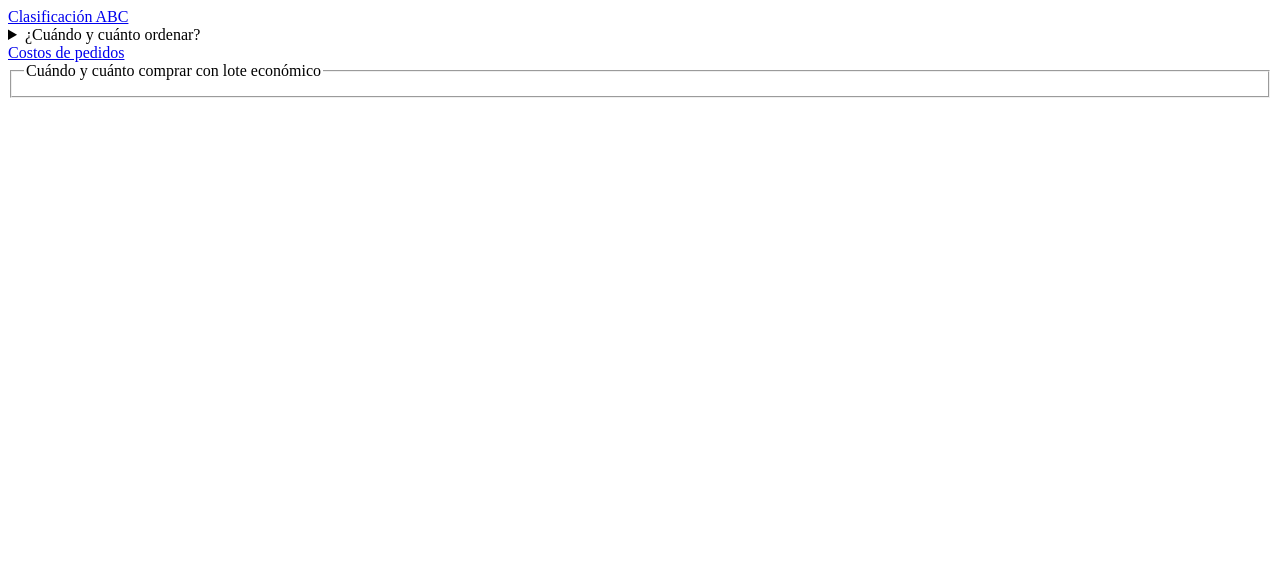
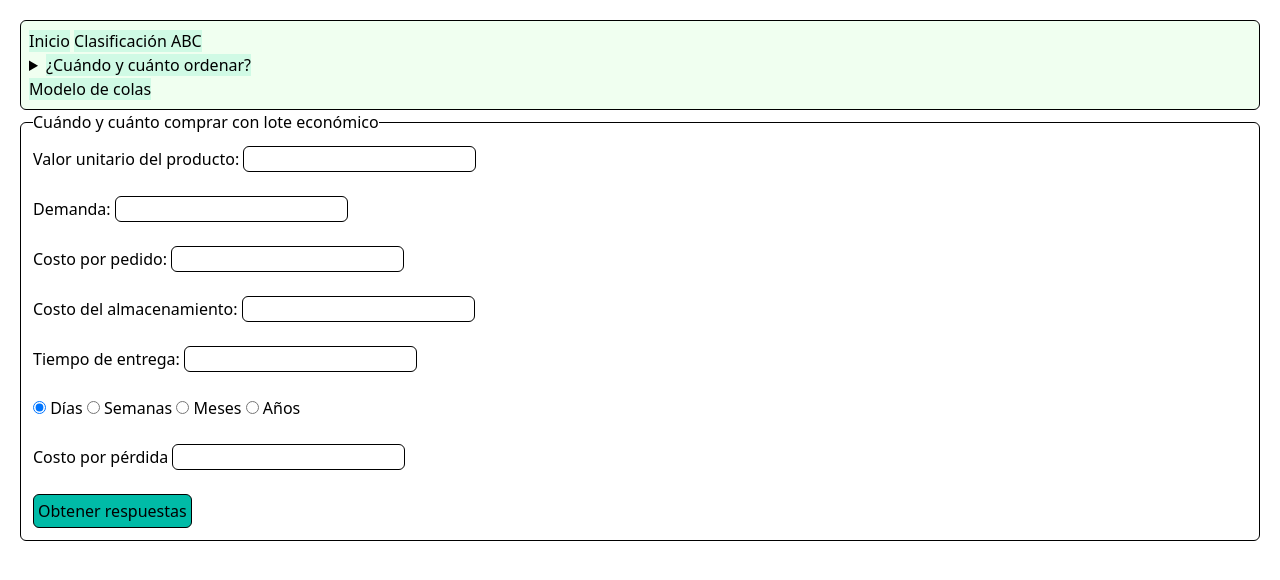
Before and after one commit to Luna-Hazuki2006/laboratorio_topicos, a FastAPI app: page /lote in a window 1280 px wide. Shown: the top 580 px of the page. Run offline with FastAPI, Linux system fonts and the light colour scheme.

Commit message:
Con taiwind y colas funcionales

```diff
--- a/app.py
+++ b/app.py
@@ -10,7 +10,8 @@ import time
 from metodos.abc import abecedear_separado, abecedear_unido
 from metodos.probabilistico import probabilicear
 from metodos.descuento import descontar_separado, descontar_unido
-from modelos import datos_form_abc, dato_form_probabilistico, DESCUENTOS
+from metodos.colas import colear, colear_probabilidad
+from modelos import datos_form_abc, dato_form_probabilistico, DESCUENTOS, dato_form_cola
 
 app = FastAPI()
 app.mount('/static', StaticFiles(directory='./static'), name='static')
@@ -116,9 +117,6 @@ def dar_descuentos(request : Request):
 def mostrar_pedidos(request : Request):
     return templates.TemplateResponse(request, 'pedidos.html')
 
-class poder(BaseModel):
-    hola : str
-
 @app.post('/pedidos')
 async def dar_pedidos(request : Request, Todo : Annotated[str, Form()], noseeeee: Annotated[str, Form()], datos : Annotated[UploadFile, File()]):
     info = await request.form()
@@ -127,7 +125,7 @@ async def dar_pedidos(request : Request, Todo : Annotated[str, Form()], noseeeee
         pprint(respuestassss)
     return {'Todo': Todo, 'nose': noseeeee, 'datos': datos, 'a': aaaaa, 'info': info.multi_items()}
 
-@app.get('pedidos_res')
+@app.get('/pedidos_res')
 def obtener_pedidos(request : Request):
     return templates.TemplateResponse(request, 'respuesta_pedidos.html')
 
@@ -142,3 +140,42 @@ def dar_probabilisticos(request : Request, datos : dato_form_probabilistico, res
 @app.get('/lote')
 def mostrar_lote(request : Request):
     return templates.TemplateResponse(request, 'economico.html')
+
+@app.post('/lote')
+def obtener_lote(request : Request):
+
+    return templates.TemplateResponse(request, 'respuesta_economico.html')
+
+@app.get('/colas')
+def mostrar_cola(request : Request):
+    return templates.TemplateResponse(request, 'colas.html')
+
+@app.post('/colas')
+def obtener_cola(request : Request, datos : Annotated[dato_form_cola, Form()]):
+    if datos.llegada <= 0:
+        raise HTTPException(
+            status_code=status.HTTP_400_BAD_REQUEST,
+            detail='La tasa de llegada no puede ser igual o menor a 0'
+        )
+    if datos.servicio <= 0:
+        raise HTTPException(
+            status_code=status.HTTP_400_BAD_REQUEST,
+            detail='La tasa de servicio no puede ser igual o menor a 0'
+        )
+    if datos.llegada >= datos.servicio:
+        raise HTTPException(
+            status_code=status.HTTP_400_BAD_REQUEST,
+            detail='La tasa de llegada no puede ser mayor a la tasa de servicios'
+        )
+    info = colear(datos.llegada, datos.servicio)
+    probabilidad = colear_probabilidad(
+        datos.llegada, datos.servicio,
+        datos.clientes, datos.espera, datos.mayores
+    )
+    todo = {
+        'info': info,
+        'probabilidad': probabilidad,
+        'anterior': datos.model_dump()
+    }
+    pprint(todo)
+    return templates.TemplateResponse(request, 'respuesta_colas.html', context=todo)
--- a/metodos/descuento.py
+++ b/metodos/descuento.py
@@ -2,7 +2,7 @@ from fastapi.exceptions import HTTPException
 from fastapi import UploadFile, status
 from pandas import DataFrame
 from pprint import pprint
-import matplotlib.pylab as plt
+import matplotlib.pyplot as plt
 import seaborn as sns
 import matplotlib
 import base64
--- a/modelos.py
+++ b/modelos.py
@@ -1,4 +1,5 @@
 from pydantic import BaseModel
+from enum import Enum
 
 class datos_form_abc(BaseModel):
     visiones: str
@@ -10,10 +11,29 @@ class datos_form_abc(BaseModel):
 class datos_form_descuentos(BaseModel):
     pass
 
+class Medidas(Enum):
+    dias = 'dias'
+    semanas = 'semanas'
+    meses = 'meses'
+    anual = 'anual'
+
+class datos_form_economico(BaseModel):
+    unitario : float
+    demanda : float
+    pedido : float
+    almacenamiento : float
+    entrega : float
+    medida : Medidas
+    perdida : float
+
 DESCUENTOS = ['unidades', 'descuentos', 'almacenamiento', 'preparacion']
 
-class dato_form_lote(BaseModel):
-    pass
+class dato_form_cola(BaseModel):
+    llegada : float
+    servicio : float
+    clientes : float
+    espera : float
+    mayores : float
 
 class dato_form_probabilistico(BaseModel):
     pedido: float
--- a/static/style.css
+++ b/static/style.css
@@ -27,3 +27,23 @@ tr:hover {
 button:hover {
     cursor: pointer;
 }
+
+nav {
+    border: 1px solid black;
+    background-color: honeydew;
+
+}
+
+nav span:hover {
+    border: 1px solid black;
+}
+
+.cajita {
+    border-radius: 10;
+    background-color: darkgray;
+    border: 1px solid black;
+}
+
+.cajita:hover {
+    background-color: black;
+}
--- a/templates/base.html
+++ b/templates/base.html
@@ -4,23 +4,25 @@
     <meta charset="UTF-8">
     <meta name="viewport" content="width=device-width, initial-scale=1.0">
     <link rel="stylesheet" href="{{ url_for('static', path='style.css') }}">
+    <link rel="shortcut icon" href="{{ url_for('static', path='icono.ico') }}" type="image/x-icon">
     <script src="{{ url_for('static', path='index.js') }}" defer></script>
-    <!-- <script src="https://cdn.jsdelivr.net/npm/@tailwindcss/browser@4"></script> -->
+    <script src="https://cdn.jsdelivr.net/npm/@tailwindcss/browser@4"></script>
     <title>Inventarios</title>
 </head>
-<body>
-    <nav>
+<body class="m-5">
+    <nav class="rounded-md p-2">
+        <span class="hover:underline bg-emerald-100"><a href="/">Inicio</a></span>
         <span class="hover:underline bg-emerald-100"><a href="/abc">Clasificación ABC</a></span>
         <!-- <span class="hover:underline bg-emerald-100">¿Cuándo y cuánto ordenar?</span> -->
         <details>
-            <summary><span class="hover:underline bg-emerald-100">¿Cuándo y cuánto ordenar?</span></summary>
+            <summary><span class="hover:underline bg-emerald-100 hover:cursor-pointer">¿Cuándo y cuánto ordenar?</span></summary>
             <div>
                 <span class="hover:underline bg-emerald-100"><a href="/lote">Lote económico</a></span>
                 <span class="hover:underline bg-emerald-100"><a href="/descuento">Descuento</a></span>
                 <span class="hover:underline bg-emerald-100"><a href="/probabilidades">Probabilístico</a></span>
             </div>
         </details>
-        <span class="hover:underline bg-emerald-100"><a href="/pedidos">Costos de pedidos</a></span>
+        <span class="hover:underline bg-emerald-100"><a href="/colas">Modelo de colas</a></span>
     </nav>
     {% block content %}{% endblock %}
 </body>
--- a/templates/economico.html
+++ b/templates/economico.html
@@ -1,9 +1,31 @@
 {% extends 'base.html' %}
 {% block content %}
 <form action="/lote" method="post">
-    <fieldset>
+    <fieldset class="border rounded-md p-3">
         <legend>Cuándo y cuánto comprar con lote económico</legend>
-        <label for=""></label>
+        <label for="unitario">Valor unitario del producto: </label>
+        <input class="border rounded-md" type="number" name="unitario" id="unitario" required><br><br>
+        <label for="demanda">Demanda: </label>
+        <input class="border rounded-md" type="number" name="demanda" id="demanda" required><br><br>
+        <label for="pedido">Costo por pedido: </label>
+        <input class="border rounded-md" type="number" name="pedido" id="pedido" required><br><br>
+        <label for="almacenamiento">Costo del almacenamiento: </label>
+        <input class="border rounded-md" type="number" name="almacenamiento" id="almacenamiento" required><br><br>
+        <label for="entrega">Tiempo de entrega: </label>
+        <input class="border rounded-md" type="number" name="entrega" id="entrega" required><br><br>
+        <div>
+            <input class="hover:cursor-pointer" type="radio" name="medida" id="dias" checked>
+            <label for="dias">Días</label>
+            <input class="hover:cursor-pointer" type="radio" name="medida" id="semanas">
+            <label for="semanas">Semanas</label>
+            <input class="hover:cursor-pointer" type="radio" name="medida" id="meses">
+            <label for="meses">Meses</label>
+            <input class="hover:cursor-pointer" type="radio" name="medida" id="anual">
+            <label for="anual">Años</label>
+        </div><br>
+        <label for="perdida">Costo por pérdida</label>
+        <input class="border rounded-md" type="number" name="perdida" id="perdida" required><br><br>
+        <button class="border rounded-md bg-teal-500 p-1" type="submit">Obtener respuestas</button>
     </fieldset>
 </form>
 {% block respuesta %}{% endblock %}
--- a/templates/respuesta_descuentos.html
+++ b/templates/respuesta_descuentos.html
@@ -15,7 +15,7 @@
     </table>
 </div>
 <div>
-    <p style="display: none;" id="oscuro">{{ resultado['info'] | tojson }}</p>
+    <h6 style="display: none;" id="oscuro">{{ resultado['info'] | tojson }}</h6>
     <img id="imagen" src="{{ resultado['imagen'] }}" alt="Diagrama de modelo de descuentos">
 </div>
 {% endblock %}
--- /dev/null
+++ b/templates/respuesta_ecomico.html
@@ -0,0 +1,4 @@
+{% extends 'economico.html' %}
+{% block respuesta %}
+
+{% endblock %}
```
Also changed, not shown: metodos/colas.py (added, +36 -0 lines), metodos/lote.py (+24 -0 lines), templates/clasificacion.html (+8 -7 lines), templates/colas.html (added, +21 -0 lines), templates/inicio.html (+24 -1 lines), templates/respuesta_colas.html (added, +24 -0 lines), static/icono.ico (added), static/icono.jpeg (added).
